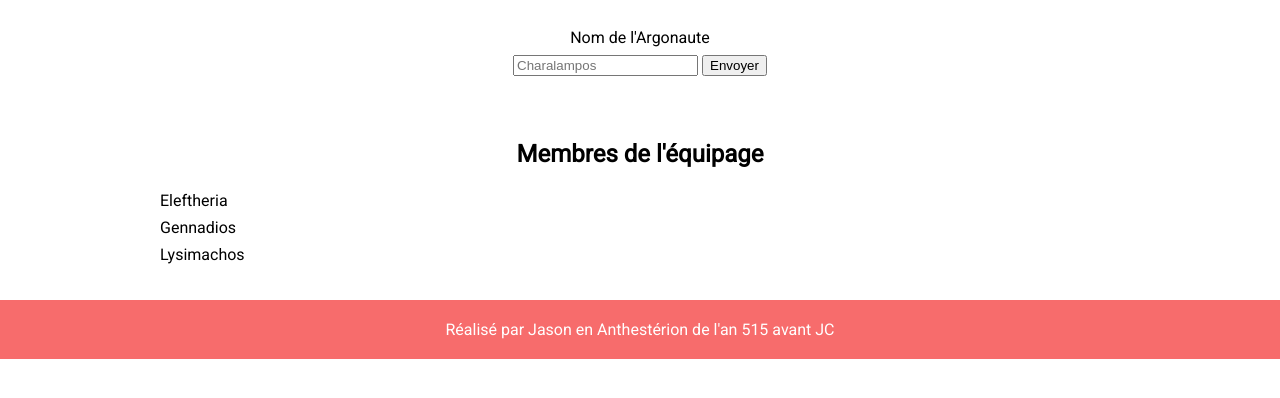
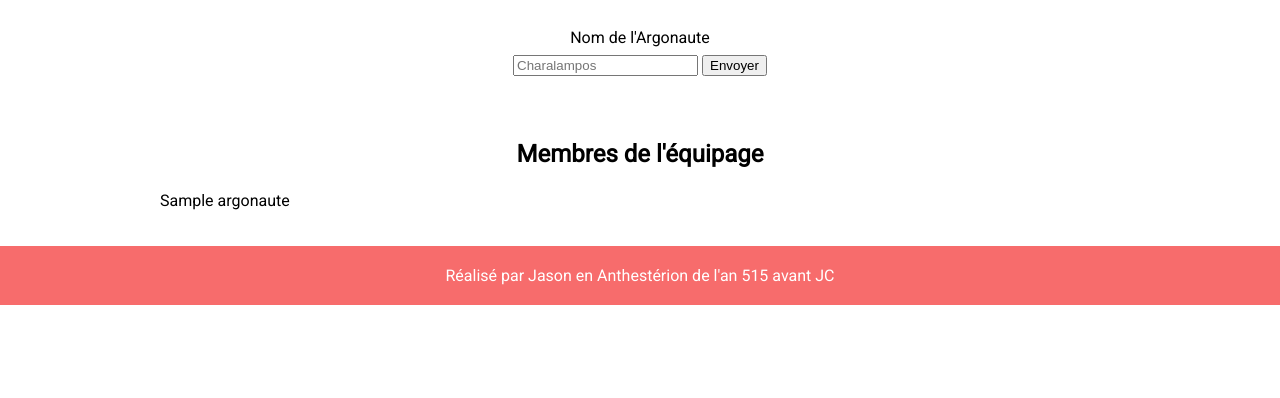
Before and after one commit to Cyl07/tech-challenge, a PHP site: page / in a window 1280 px wide. Shown: the part 252-650 px from the top of the page. Run offline with PHP 8.4, Linux system fonts and the light colour scheme; tables that the repository leaves empty hold one stand-in row (values such as "Sample post"); a stand-in replaces the project's code that opens the database connection; some libraries are stand-ins or nearby versions.

Commit message:
form functions now and display argonautes

```diff
--- a/index.php
+++ b/index.php
@@ -5,7 +5,16 @@ $pdo = new \PDO(DSN, USER, PASS);
 
 if ($_SERVER["REQUEST_METHOD"] === "POST") {
     $name = array_map('trim', $_POST);
+    $query = "insert into argonaute(name) values(:name)";
+    $statement = $pdo->prepare($query);
+    $statement->bindValue("name", $name["name"], \PDO::PARAM_STR);
+    $statement->execute();
 }
+
+$query = "select name from argonaute";
+$statement = $pdo->prepare($query);
+$statement->execute();
+$names = $statement->fetchAll();
 ?>
 
 <!DOCTYPE html>
@@ -42,9 +51,9 @@ if ($_SERVER["REQUEST_METHOD"] === "POST") {
         <!-- Member list -->
         <h2>Membres de l'équipage</h2>
         <section class="member-list">
-            <div class="member-item">Eleftheria</div>
-            <div class="member-item">Gennadios</div>
-            <div class="member-item">Lysimachos</div>
+            <?php foreach ($names as $name) : ?>
+                <div class="member-item"><?= $name["name"] ?></div>
+            <?php endforeach; ?>
         </section>
     </main>
 
```
Also changed, not shown: README.md.
